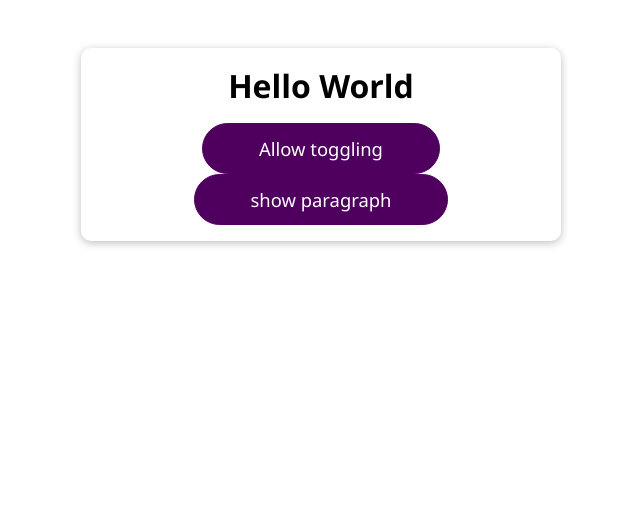
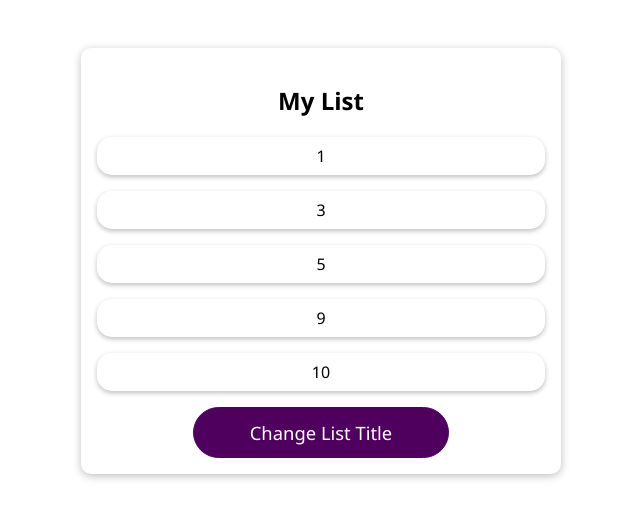
Before and after one commit to valid02/learn-react_3, a React (Create React App) app: page / in a window 1280 px wide. Shown: the top 518 px of the page, without its empty margins (319-959 px from the left). Built offline with nearby package versions, Linux system fonts and the light colour scheme.

Commit message:
Optimizing with useMemo

```diff
--- a/src/App.js
+++ b/src/App.js
@@ -1,31 +1,22 @@
-import { useCallback, useState } from "react";
-import Button from "./components/UI/Button/Button";
+import React, { useState, useCallback, useMemo } from 'react';
+
 import './App.css';
-import DemoOutput from "./components/Demo/DemoOutput";
+import DemoList from './components/Demo/DemoList';
+import Button from './components/UI/Button/Button';
 
-const App =() => {
-  const [showParagraph, setShowParagraph] = useState(false);
-  const [allowToggle, setAllowToggle] = useState(false);
+function App() {
+  const [listTitle, setListTitle] = useState('My List');
 
-  console.log('APP RUNNING');
+  const changeTitleHandler = useCallback(() => {
+    setListTitle('New Title');
+  }, []);
 
-  const toggleParagraphHandler = useCallback(() => {
-    if (allowToggle) {
-      setShowParagraph((prevShowParagraph) => !prevShowParagraph);
-    }
-    console.log(allowToggle);
-  }, [allowToggle]);
-
-  const allowToggleHandler = () => {
-    setAllowToggle(true);
-  };
+  const listItems = useMemo(() => [5, 3, 1, 10, 9], []);
 
   return (
     <div className="app">
-      <h1>Hello World</h1>
-      <DemoOutput show={false}/>
-      <Button onClick={allowToggleHandler}>Allow toggling</Button>
-      <Button onClick={toggleParagraphHandler}>show paragraph</Button>
+      <DemoList title={listTitle} items={listItems} />
+      <Button onClick={changeTitleHandler}>Change List Title</Button>
     </div>
   );
 }
--- /dev/null
+++ b/src/components/Demo/DemoList.js
@@ -0,0 +1,26 @@
+import React, { useMemo } from 'react';
+
+import classes from './DemoList.module.css';
+
+const DemoList = (props) => {
+  const { items } = props;
+
+  const sortedList = useMemo(() => {
+    console.log('Items sorted');
+    return items.sort((a, b) => a - b);
+  }, [items]);
+  console.log('DemoList RUNNING');
+
+  return (
+    <div className={classes.list}>
+      <h2>{props.title}</h2>
+      <ul>
+        {sortedList.map((item) => (
+          <li key={item}>{item}</li>
+        ))}
+      </ul>
+    </div>
+  );
+};
+
+export default React.memo(DemoList);
--- /dev/null
+++ b/src/components/Demo/DemoList.module.css
@@ -0,0 +1,12 @@
+.list ul {
+  list-style: none;
+  margin: 0;
+  padding: 0;
+}
+
+.list li {
+  margin: 1rem 0;
+  padding: 0.5rem;
+  box-shadow: 0 2px 5px rgba(0, 0, 0, 0.26);
+  border-radius: 15px;
+}
--- a/src/components/Demo/DemoOutput.js
+++ /dev/null
@@ -1,18 +0,0 @@
-import { memo } from "react";
-import MyParagraph from "./MyParagraph";
-
-const DemoOutput = (props) => {
-  console.log('DemoOutput RUNNING');
-  return <MyParagraph>{props.show ? 'This is new!' : ''}</MyParagraph>;
-}
-
-export default memo(DemoOutput);
-
-// کامپونت های ریکت به این صورت عمل می کنند که وقتی در داخل کامپونت استیت تغییر می کنه موجب ری رندر شدن آن کامپونت می شه
-//  حالا اگر در داخل کامپونتی که استیت آن تغییر می کنه کامپونت های فرزند هم داشته باشیم کامپونت های فرزند هم ری رندر می شه
-// خب ، این فرایند در موارد غیر ضرروی (زمانی که پراپس های کامپونت فرزند تغییر نکنه )باعث کاهش پرفورمنس نرم افزار می شه
-
-// استفاده میشه؟ memo چه زمانی از
-
-// props زمانی ما از این قابلیت استفاده می کنیم که ، با رندر مجدد تغییری در کامپونت فرزند ایجاد نشه ، به عبارت دیگر
-//  های ورودی کامپونت فرزند تغییر نکنه ، و با استفاده از آن از ری رندر شدن غیر ضرروری کامپونت ها جلوگیری کنیم
--- a/src/components/Demo/MyParagraph.js
+++ /dev/null
@@ -1,8 +0,0 @@
-import React from 'react';
-
-const MyParagraph = (props) => {
-  console.log('MyParagraph RUNNING');
-  return <p>{props.children}</p>;
-};
-
-export default MyParagraph;
--- a/src/index.css
+++ b/src/index.css
@@ -2,8 +2,15 @@
   box-sizing: border-box;
 }
 
+html {
+  font-family: 'Segoe UI', Tahoma, Geneva, Verdana, sans-serif;
+  background: #fff;
+}
+
 body {
   margin: 0;
-  padding: 0;
-  font-family: 'Segoe UI', Tahoma, Geneva, Verdana, sans-serif;
 }
+
+main {
+  margin-top: 6rem;
+}
```
